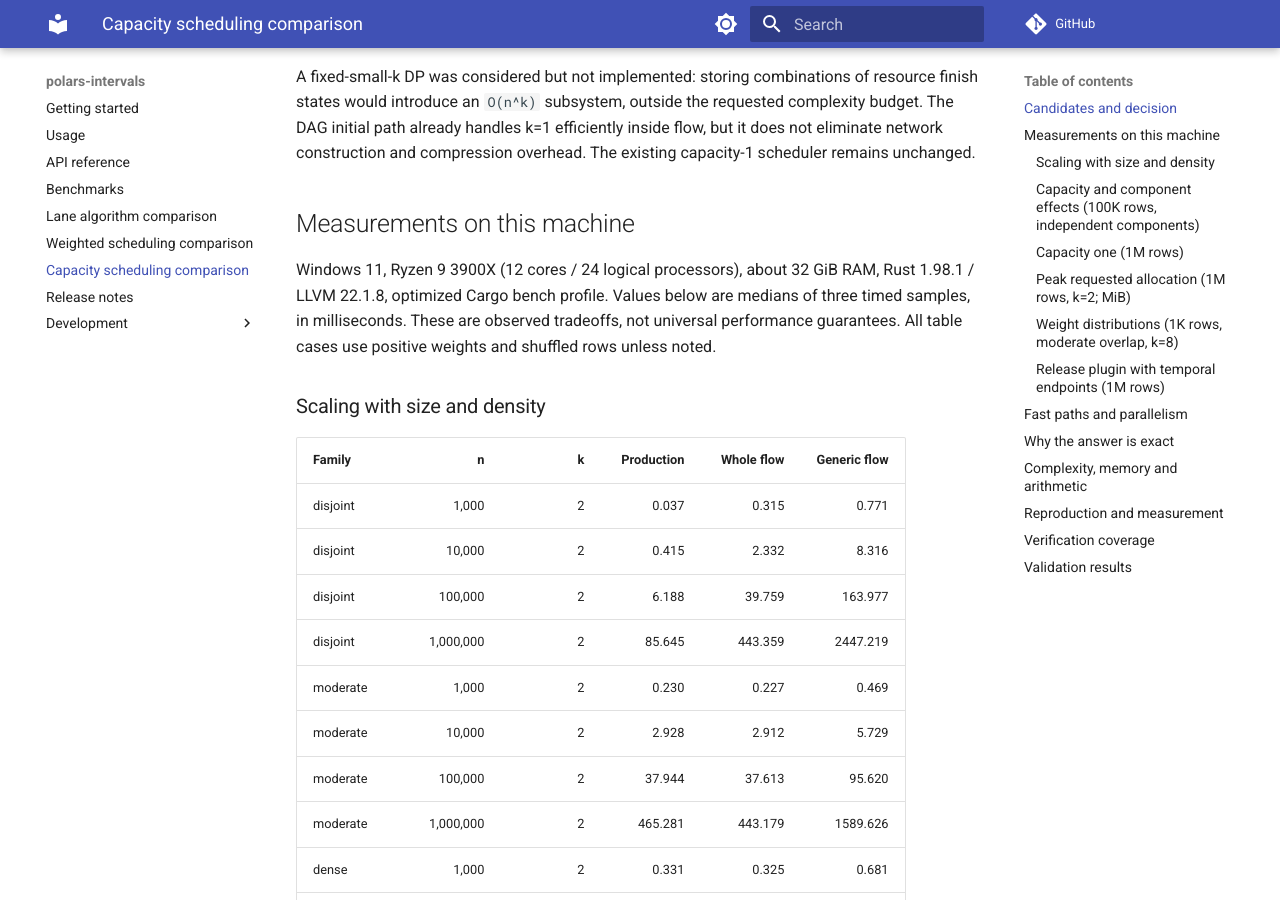
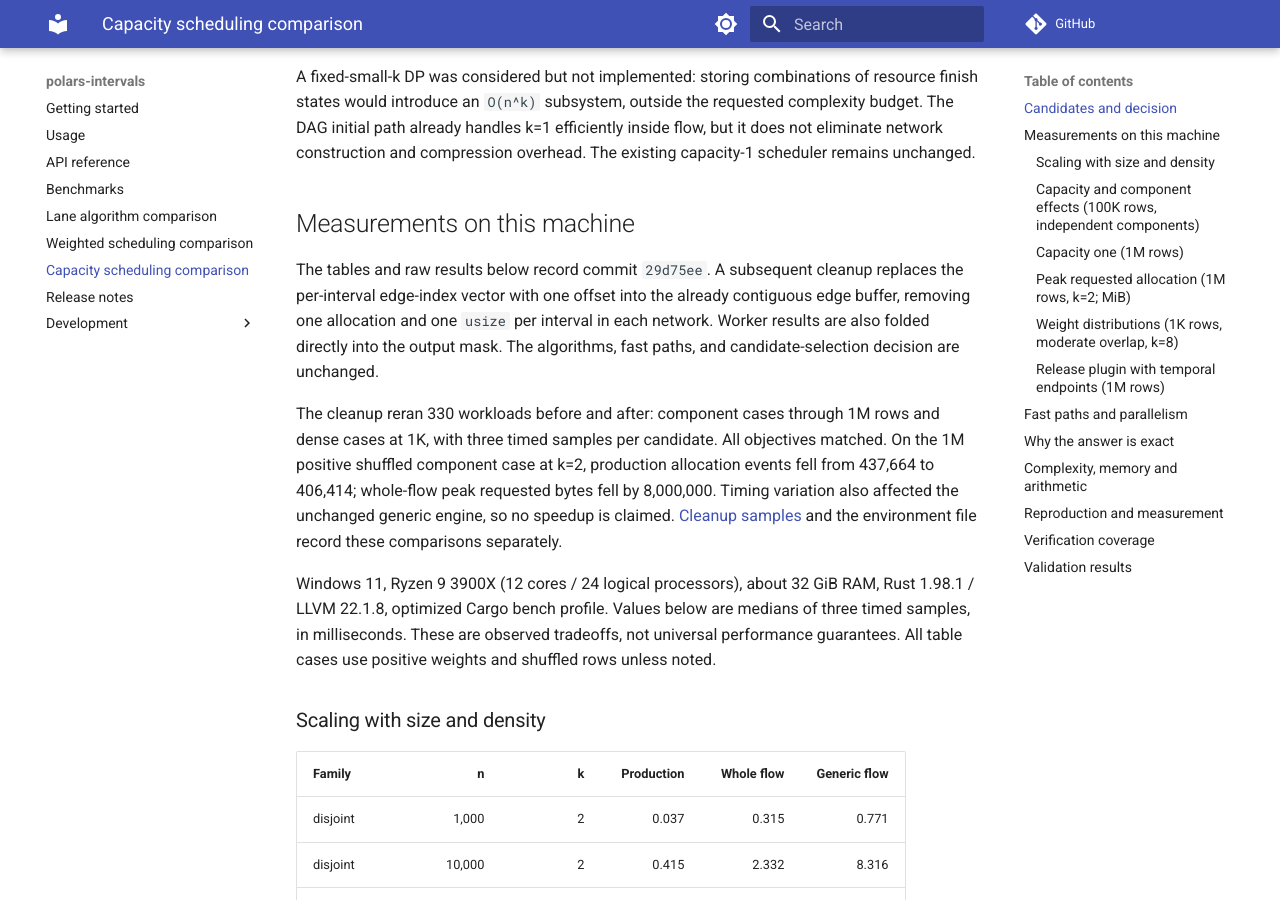
Before and after one commit to jplauri/polars-intervals, an MkDocs documentation site: the page built from docs/capacity-scheduling-benchmarks.md, in a window 1280 px wide and 900 px high, scrolled down 1112 px. Built offline with MkDocs 1.6.1 and Material for MkDocs 9.7.7, drawn with Linux system fonts in a browser that asks for light colours; comment, search, counter and statistics services are not loaded.

Commit message:
refactor: remove redundant capacity solver storage

```diff
--- a/docs/capacity-scheduling-benchmarks.md
+++ b/docs/capacity-scheduling-benchmarks.md
@@ -40,6 +40,20 @@ flow, but it does not eliminate network construction and compression overhead.
 The existing capacity-1 scheduler remains unchanged.
 
 ## Measurements on this machine
+
+The tables and raw results below record commit `29d75ee`. A subsequent cleanup
+replaces the per-interval edge-index vector with one offset into the already
+contiguous edge buffer, removing one allocation and one `usize` per interval
+in each network. Worker results are also folded directly into the output mask.
+The algorithms, fast paths, and candidate-selection decision are unchanged.
+
+The cleanup reran 330 workloads before and after: component cases through 1M
+rows and dense cases at 1K, with three timed samples per candidate. All objectives
+matched. On the 1M positive shuffled component case at k=2, production allocation events
+fell from 437,664 to 406,414; whole-flow peak requested bytes fell by 8,000,000.
+Timing variation also affected the unchanged generic engine, so no speedup is
+claimed. [Cleanup samples](https://github.com/jplauri/polars-intervals/blob/master/benchmarks/results/capacity-cleanup-windows.csv)
+and the environment file record these comparisons separately.
 
 Windows 11, Ryzen 9 3900X (12 cores / 24 logical processors), about 32 GiB RAM,
 Rust 1.98.1 / LLVM 22.1.8, optimized Cargo bench profile. Values below are medians
```
Also changed, not shown: 4 other files.
